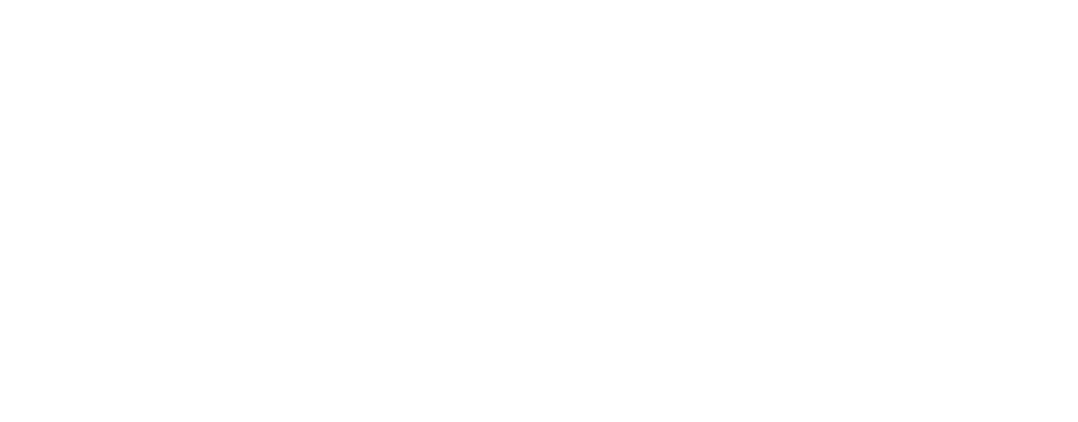
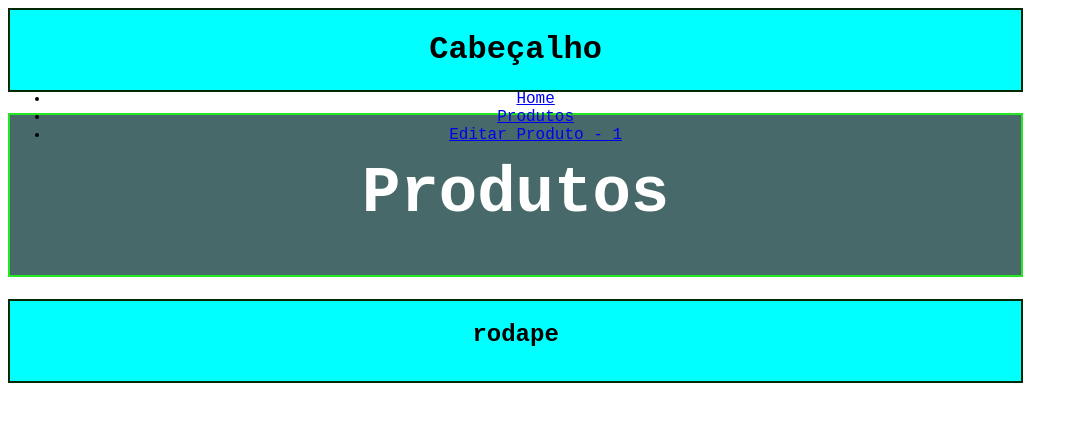
Before and after one commit to 1TDSPY-2024/aula-07-2sem, a React (Vite) app in the folder aula07/: page /produtos in a window 1280 px wide. Shown: the top 422 px of the page, without its empty margins (0-1078 px from the left). Built offline with nearby package versions, Linux system fonts and the light colour scheme.

Commit message:
css modules

```diff
--- a/aula07/package.json
+++ b/aula07/package.json
@@ -12,7 +12,8 @@
   "dependencies": {
     "react": "^18.3.1",
     "react-dom": "^18.3.1",
-    "react-router-dom": "^6.26.1"
+    "react-router-dom": "^6.26.1",
+    "styled-components": "^6.1.12"
   },
   "devDependencies": {
     "@eslint/js": "^9.9.0",
--- /dev/null
+++ b/aula07/src/App.css
@@ -0,0 +1,5 @@
+body{
+    display: flex;
+    justify-content: center;
+    flex-direction: column;
+}
--- a/aula07/src/App.tsx
+++ b/aula07/src/App.tsx
@@ -1,9 +1,18 @@
 import { Outlet } from "react-router-dom";
+import Cabecalho from "./components/Cabecalho/Cabecalho";
+import Rodape from "./components/Rodape/Rodape";
+import {MeuH1} from "./style/styled";
+
 
 export default function App(){
   return(
   <div>
-   <Outlet/>
+    <Cabecalho/>
+    <MeuH1>
+    <Outlet/>
+    </MeuH1>
+    <Rodape/>
+
   </div>
   );
 }
--- a/aula07/src/components/Cabecalho/Cabecalho.tsx
+++ b/aula07/src/components/Cabecalho/Cabecalho.tsx
@@ -1,6 +1,12 @@
+import { Header } from "../../style/styled";
+import Menu from "../Menu/Menu";
+
 export default function Cabecalho(){
 
     return(
-        <header>cabecalho</header>
+        <Header>
+            <h1>Cabeçalho</h1>
+            <Menu/>
+        </Header>
     );
 }
--- a/aula07/src/components/Rodape/Rodape.tsx
+++ b/aula07/src/components/Rodape/Rodape.tsx
@@ -1,6 +1,8 @@
+import { Footer } from "../../style/styled";
+
 export default function Rodape(){
 
     return(
-        <footer>rodape</footer>
+        <Footer><h2>rodape</h2></Footer>
     );
 }
--- a/aula07/src/routes/Home/index.tsx
+++ b/aula07/src/routes/Home/index.tsx
@@ -1,3 +1,5 @@
+
+
 export default function Home(){
     document.title = "Home";
     return(
--- a/aula07/src/routes/Produtos/index.tsx
+++ b/aula07/src/routes/Produtos/index.tsx
@@ -3,7 +3,7 @@
     return(
 
         <div>
-            <title>Produtos</title>
+            <h1>Produtos</h1>
         </div>
     );
 }
--- /dev/null
+++ b/aula07/src/routes/Rotas.css
@@ -0,0 +1,9 @@
+h1{
+    background-color: rgb(71, 105, 105);
+    font-family: 'Courier New', Courier, monospace;
+    text-align: center;
+    width: 80%;
+    height: 20vh;
+    border: 2px solid rgb(36, 231, 36);
+    color: #fff;
+}
--- /dev/null
+++ b/aula07/src/style/styled.ts
@@ -0,0 +1,28 @@
+import styled from "styled-components"
+
+export const MeuH1 = styled.h1`
+    background-color: rgb(71, 105, 105);
+    font-family: 'Courier New', Courier, monospace;
+    text-align: center;
+    width: 80%;
+    height: 20vh;
+    border: 2px solid rgb(36, 231, 36);
+    color: #fff;
+
+`
+export const Header = styled.header`
+    background-color: aqua;
+    font-family: 'Courier New', Courier, monospace;
+    text-align: center;
+    width: 80%;
+    height: 10vh;
+    border: 2px solid rgb(4, 39, 4);
+`
+export const Footer = styled.footer`
+ background-color: aqua;
+    font-family: 'Courier New', Courier, monospace;
+    text-align: center;
+    width: 80%;
+    height: 10vh;
+    border: 2px solid rgb(4, 39, 4);
+`
```
Also changed, not shown: 1 other file (tests, documents, lock files or other folders).
